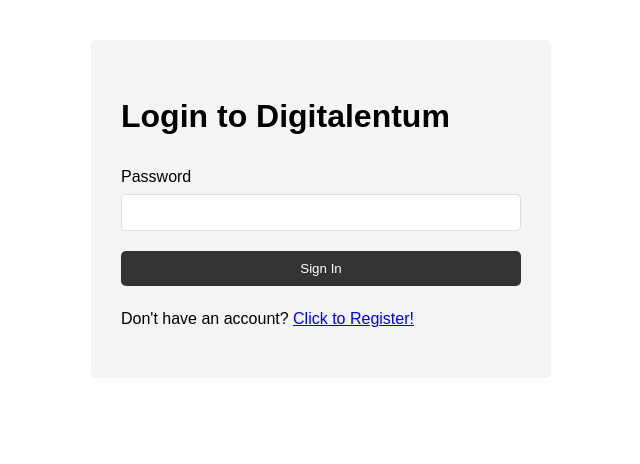
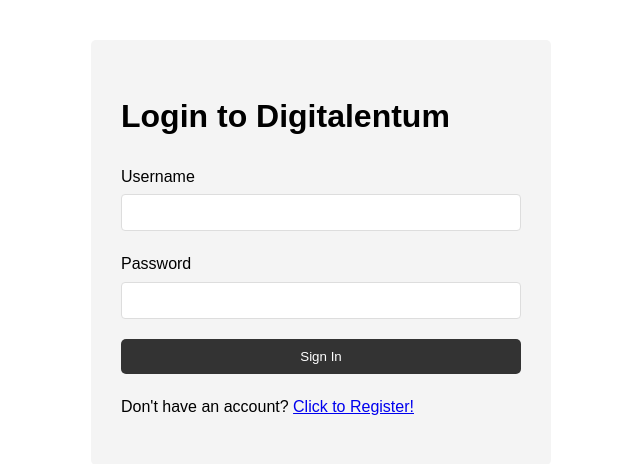
Before and after one commit to amrfad/aic-compfest-16, a Flask app: template templates/auth/login.html in a window 1280 px wide. Shown: the part 86-550 px from the top of the page, without its empty margins (319-959 px from the left). Run offline with Flask 3, Linux system fonts and the light colour scheme; the template is opened without the code that fills it: values that come from a table or form of the project are taken from there, others are empty.

Commit message:
fix login.html

```diff
--- a/templates/auth/login.html
+++ b/templates/auth/login.html
@@ -17,9 +17,9 @@
     <form method="POST" action="{{ url_for('auth.login') }}">
         {{ form.hidden_tag() }}
         <div class="form-group">
-            {{ form.email.label }}
-            {{ form.email(class="form-control") }}
-            {% for error in form.email.errors %}
+            {{ form.username.label }}
+            {{ form.username(class="form-control") }}
+            {% for error in form.username.errors %}
             <span class="error-message">{{ error }}</span>
             {% endfor %}
         </div>
```
